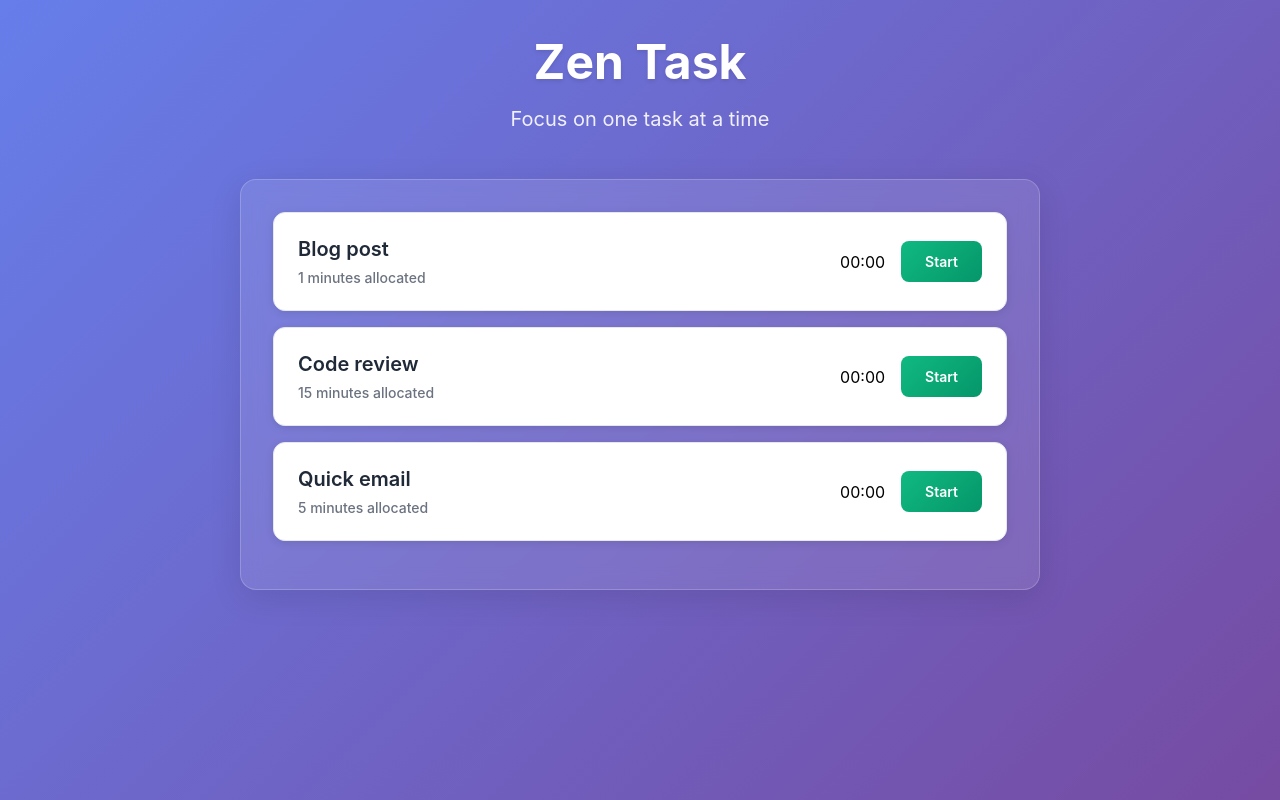
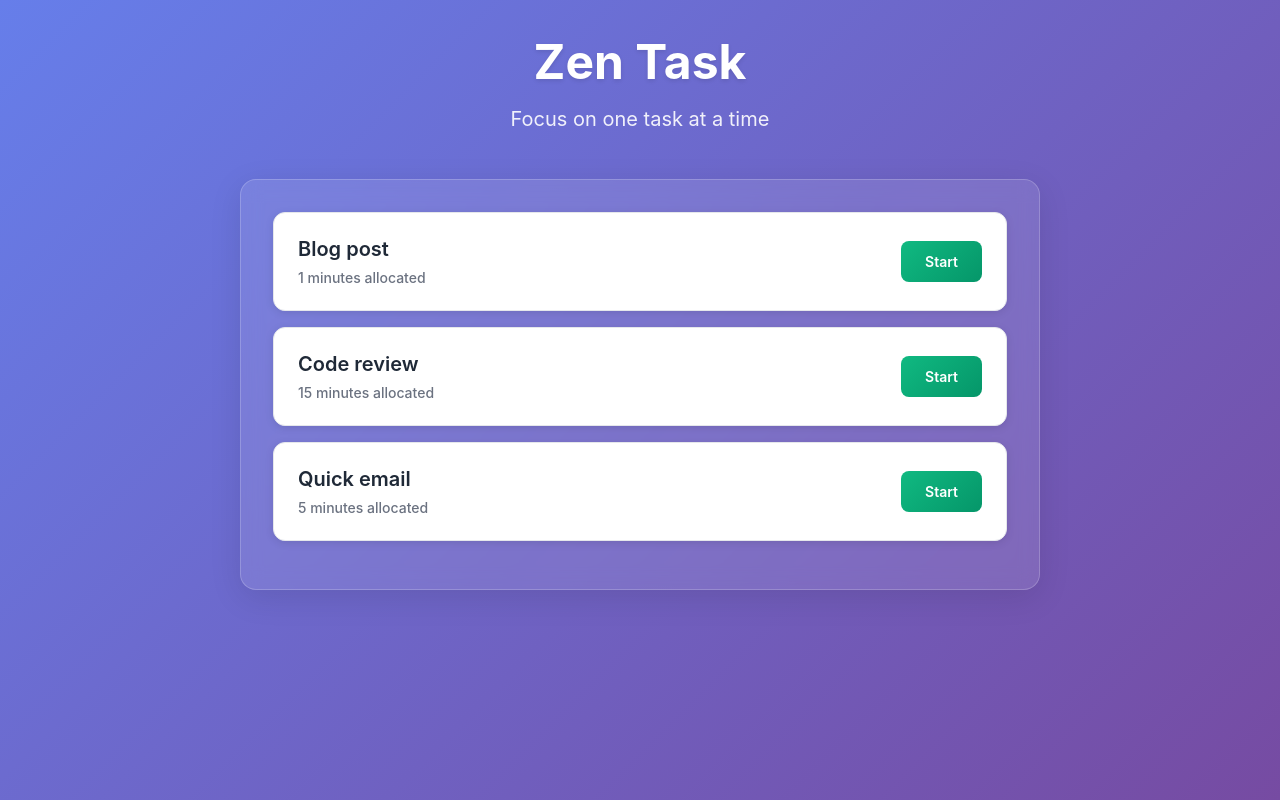
Before and after one commit to Kiloma-Advanced-Solutions/ZenTask, a Next.js app: page / in a window 1280 px wide. Built offline with nearby package versions, Linux system fonts and the light colour scheme.

Commit message:
Remove unused formatMMSS function and update Timer component to return an empty div.

```diff
--- a/components/Timer.tsx
+++ b/components/Timer.tsx
@@ -7,12 +7,7 @@ interface TimerProps {
 }
 
 export default function Timer({ running }: TimerProps) {
-  const formatMMSS = (totalSeconds: number) => {
-    const mm = String(Math.floor(totalSeconds / 60)).padStart(2, '0');
-    const ss = String(totalSeconds % 60).padStart(2, '0');
-    return `${mm}:${ss}`;
-  };
-
+  // eslint-disable-next-line @typescript-eslint/no-unused-vars
   const [seconds, setSeconds] = useState(0);
 
   useEffect(() => {
@@ -28,5 +23,5 @@ export default function Timer({ running }: TimerProps) {
     };
   }, [running]);
 
-  return <div>{formatMMSS(seconds)}</div>;
+  return <div></div>;
 }
```
